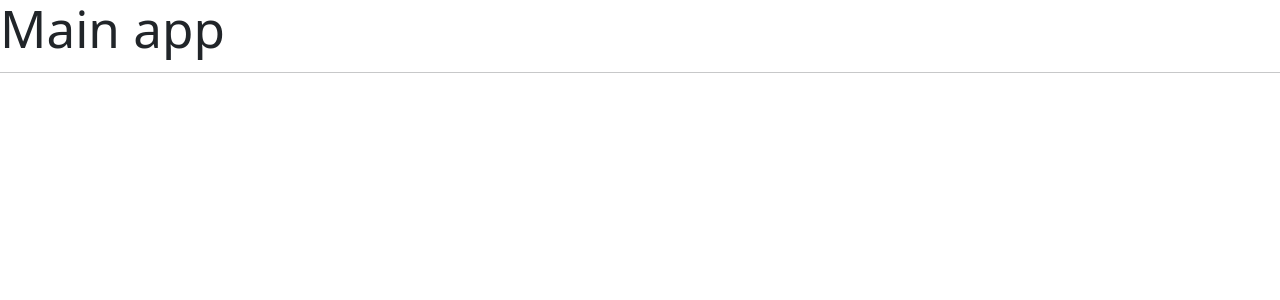
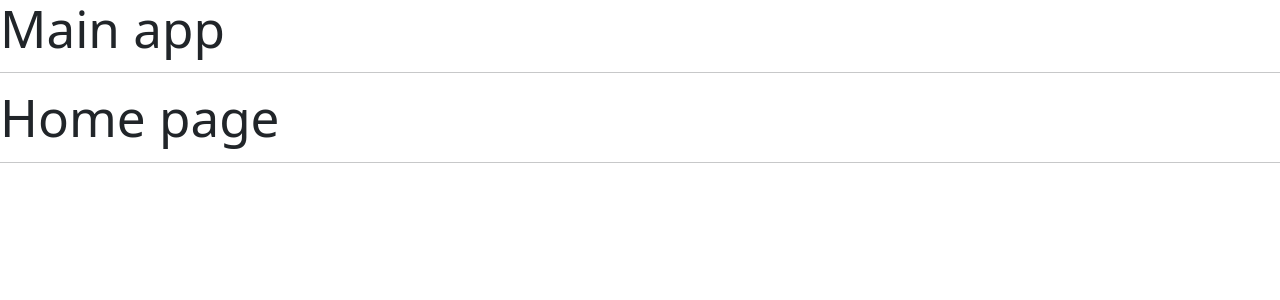
Before and after one commit to carlosantonio98/05-hook-app, a React (Vite) app: page / in a window 1280 px wide. Shown: the top 300 px of the page. Built offline with nearby package versions, Linux system fonts and the light colour scheme.

Commit message:
Configure Router in React

```diff
--- a/src/09-useContext/MainApp.jsx
+++ b/src/09-useContext/MainApp.jsx
@@ -1,9 +1,28 @@
+import { Routes, Route, Navigate } from 'react-router-dom';
+import { HomePage, AboutPage, LoginPage } from '.';
 
 export const MainApp = () => {
     return (
         <>
             <h1>Main app</h1>
             <hr />
+
+            <Routes>
+                <Route path='/' element={ <HomePage /> } />
+                <Route path='about' element={ <AboutPage /> } />
+                <Route path='login' element={ <LoginPage /> } />
+
+                {/* a /* se le conoce como while car, la ruta que se muestra a continuación es una tecnica que se utiliza para redirigir al login en caso de que se busque una ruta que no existe
+                <Route path='/*' element={ <LoginPage /> } />
+                */}
+
+                {/* esto hace lo mismo que lo anterior la diferencia es que este es mas común de encontrar y mayormente lo vamos a trabajar de esta manera, para hacerlo de esta manera vamos a necesitar implemetar el componente Navigate, a este componente  le vamos a especificar en su propiedad "to" hacia que ruta lo queremos redirigir, así como se muestra a continuación */}
+                {/*
+                    Navigate es especial es un componente como otros, solo que este componente apenas se renderize, se termine de implementar y el contexto de nuestros componentes se normalize o ya todos esten dibujados, entoces va hacer la navegacion al componente o al path que nosotros especifiquemos en el to.
+
+                */}
+                <Route path='/*' element={ <Navigate to="/" /> } />
+            </Routes>
         </>
     )
 }
--- /dev/null
+++ b/src/09-useContext/index.js
@@ -0,0 +1,5 @@
+
+
+export * from './HomePage';
+export * from './AboutPage';
+export * from './LoginPage';
```
